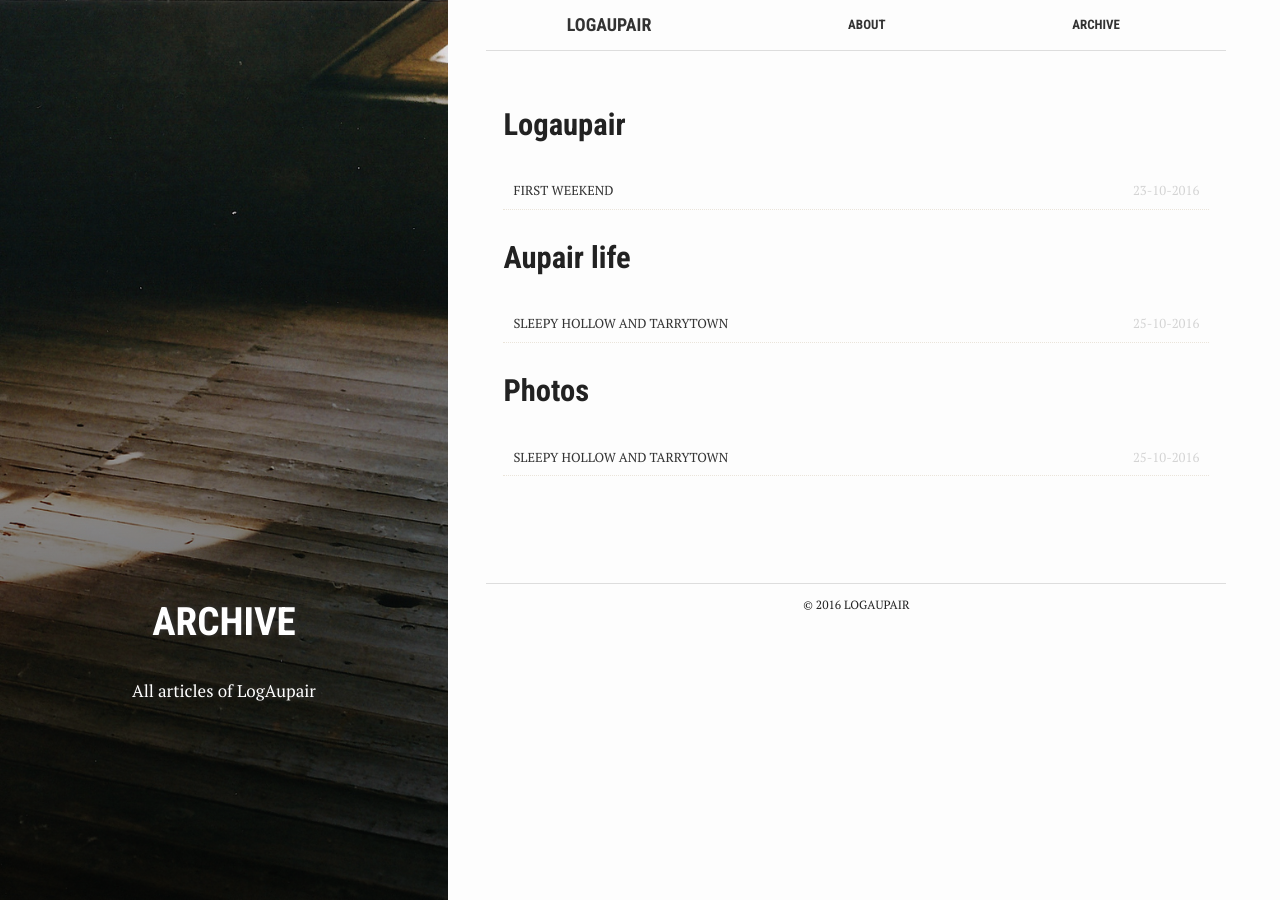
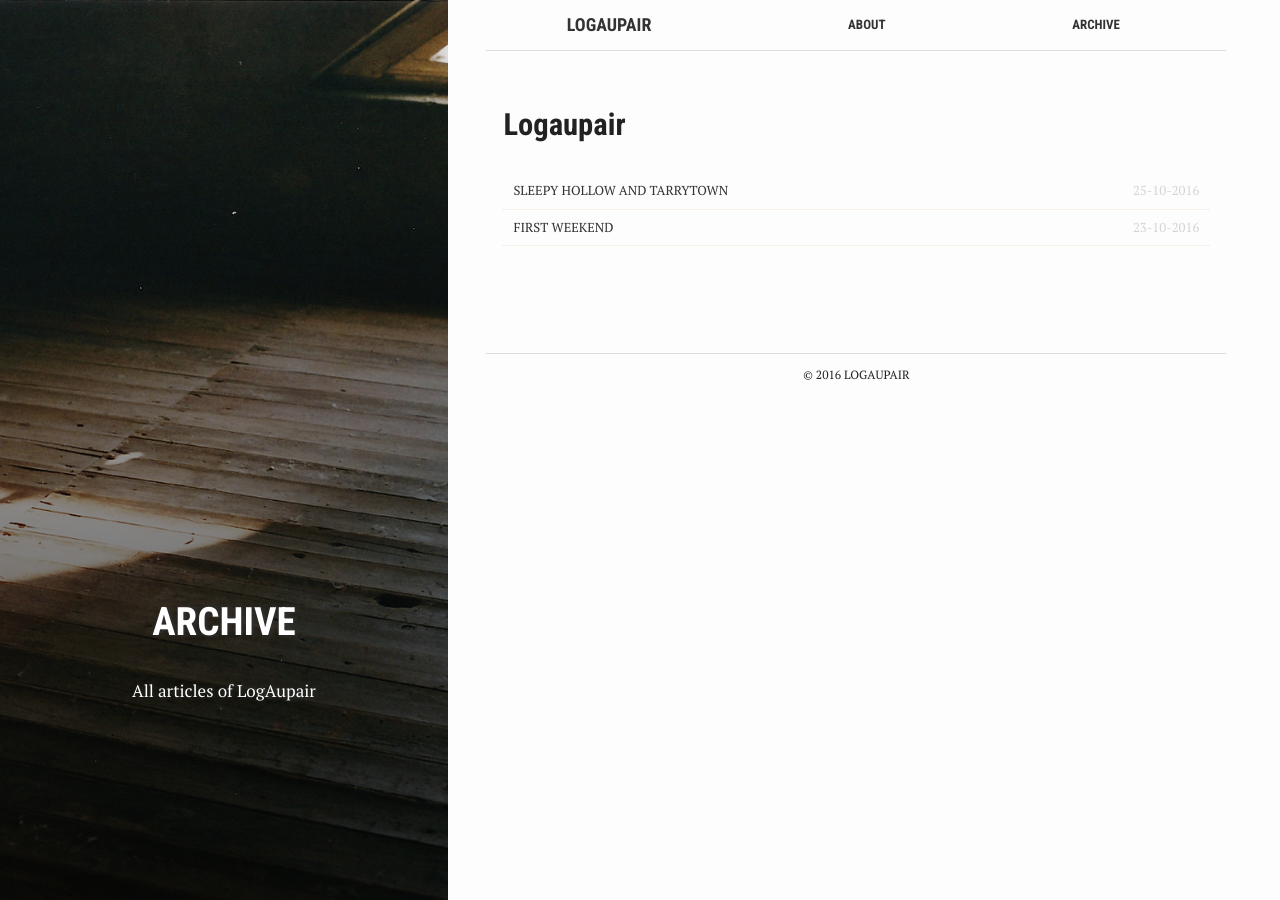
Before and after one commit to logaupair/logaupair.github.io, a Jekyll site: the page built from archive.md, in a window 1280 px wide. Built offline with Jekyll 4.4.1, drawn with Linux system fonts in a browser that asks for light colours.

Commit message:
Updated Sleepy Hollow And Tarrytown

```diff
--- a/_posts/2016-10-25-sleepy-hollow-and-tarrytown.markdown
+++ b/_posts/2016-10-25-sleepy-hollow-and-tarrytown.markdown
@@ -4,8 +4,7 @@ date: 2016-10-25 07:48:00 Z
 categories:
 - posts
 tags:
-- aupair life
-- photos
+- logaupair
 bg: 03lighthouse.jpg
 summary: Cemetery and lighthouse
 author: LogAupair
```
